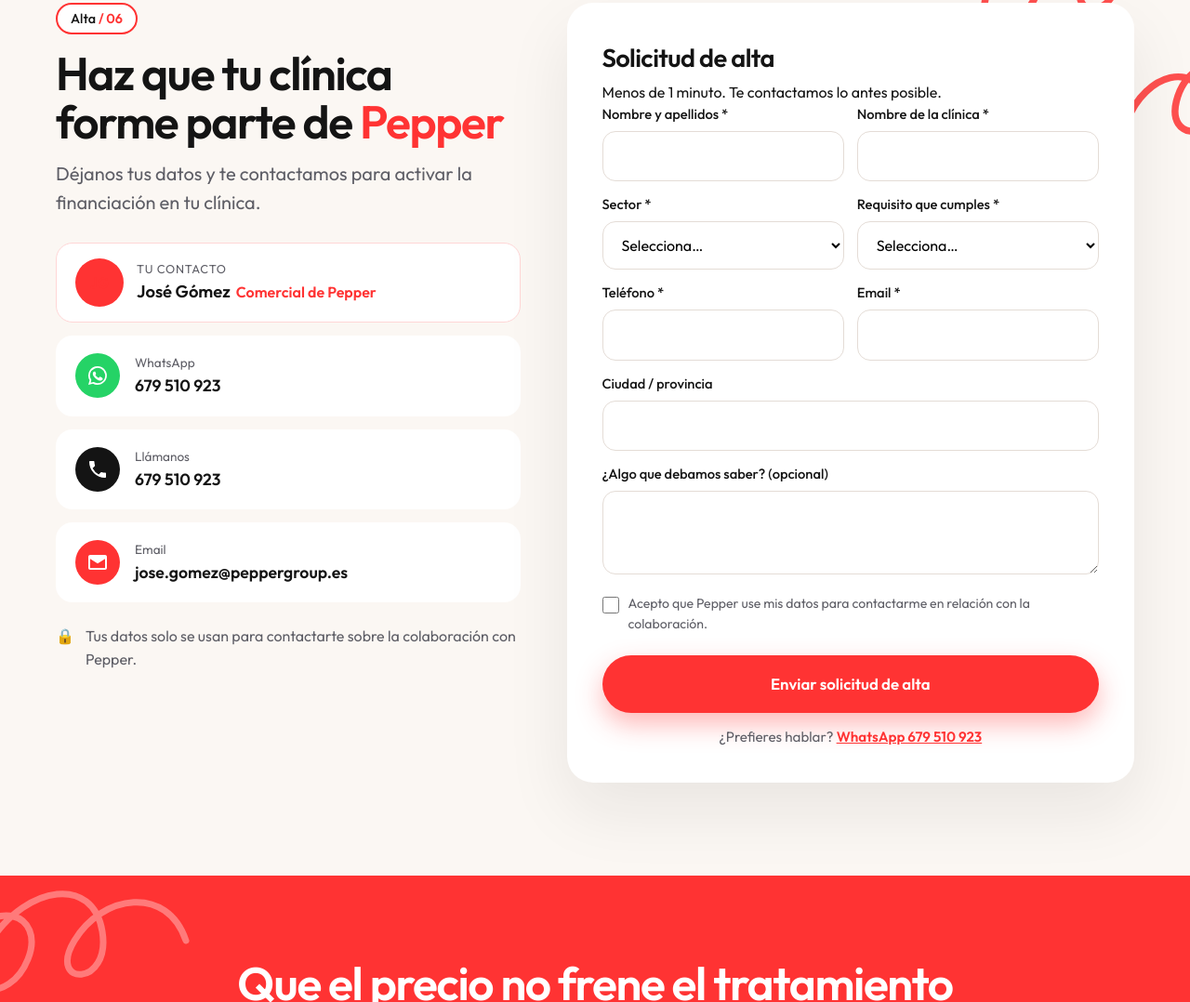
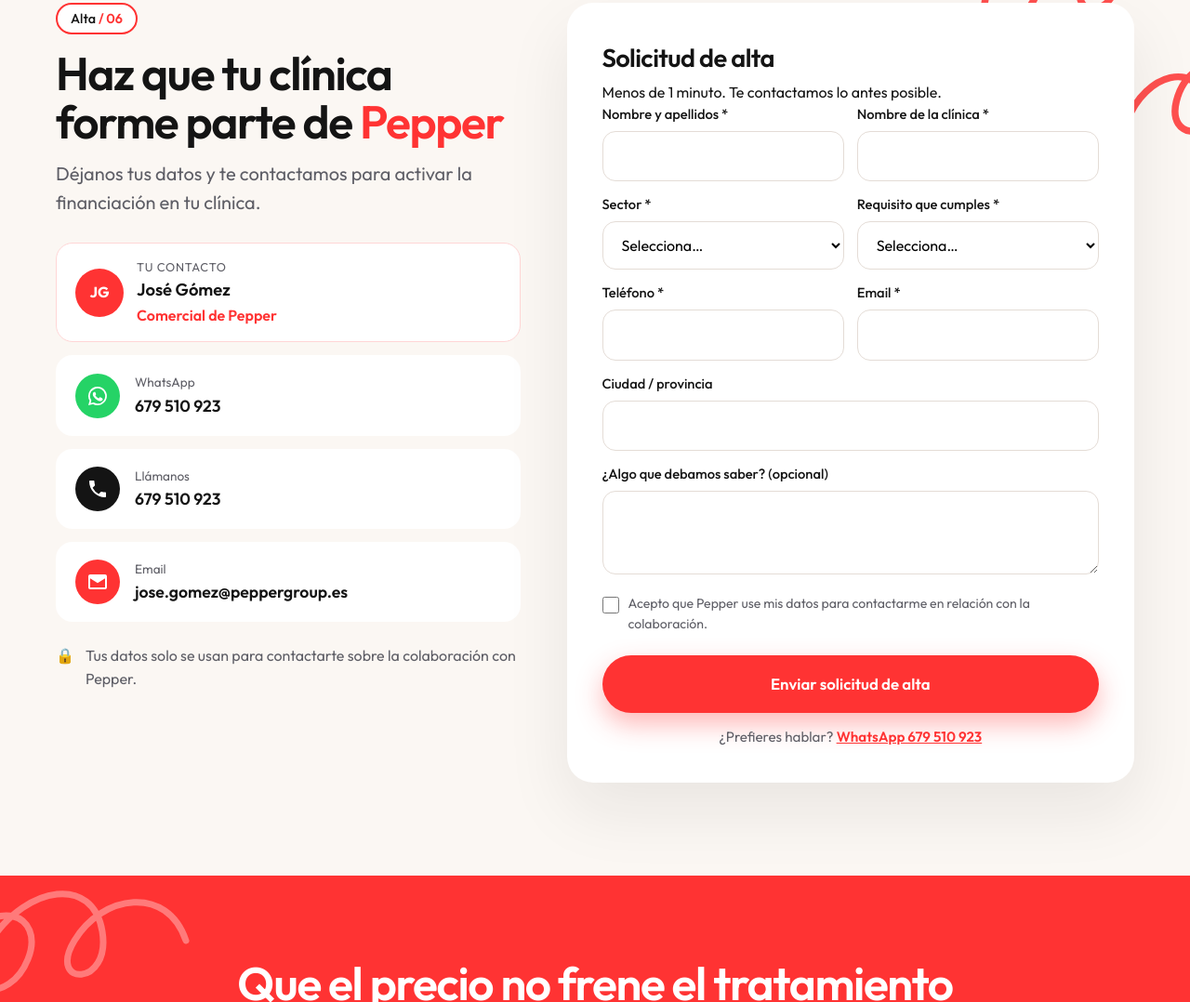
Before and after one commit to jose23andres-bit/jose23andres-bit.github.io, a plain HTML site: page pepper-landing/index.html in a window 1280 px wide. Shown: the part 4693-5771 px from the top of the page at 93% size. Drawn offline with Linux system fonts and the light colour scheme.

Commit message:
Landing Pepper: corregir tarjeta de contacto

```diff
--- a/pepper-landing/index.html
+++ b/pepper-landing/index.html
@@ -249,7 +249,7 @@
     .agent-av { width: 52px; height: 52px; border-radius: 50%; background: var(--red); color: #fff; display: grid; place-items: center; font-weight: 700; flex: none; }
     .agent small { display: block; color: var(--muted); font-size: .8rem; text-transform: uppercase; letter-spacing: .8px; }
     .agent b { font-size: 1.15rem; font-weight: 600; margin-right: 6px; }
-    .agent span { color: var(--red); font-weight: 600; }
+    .agent div span { display: block; color: var(--red); font-weight: 600; }
     .hero-agent { margin-top: 18px; color: var(--muted); font-size: .98rem; }
     .hero-agent strong { color: var(--ink); }
     .channel {
```
